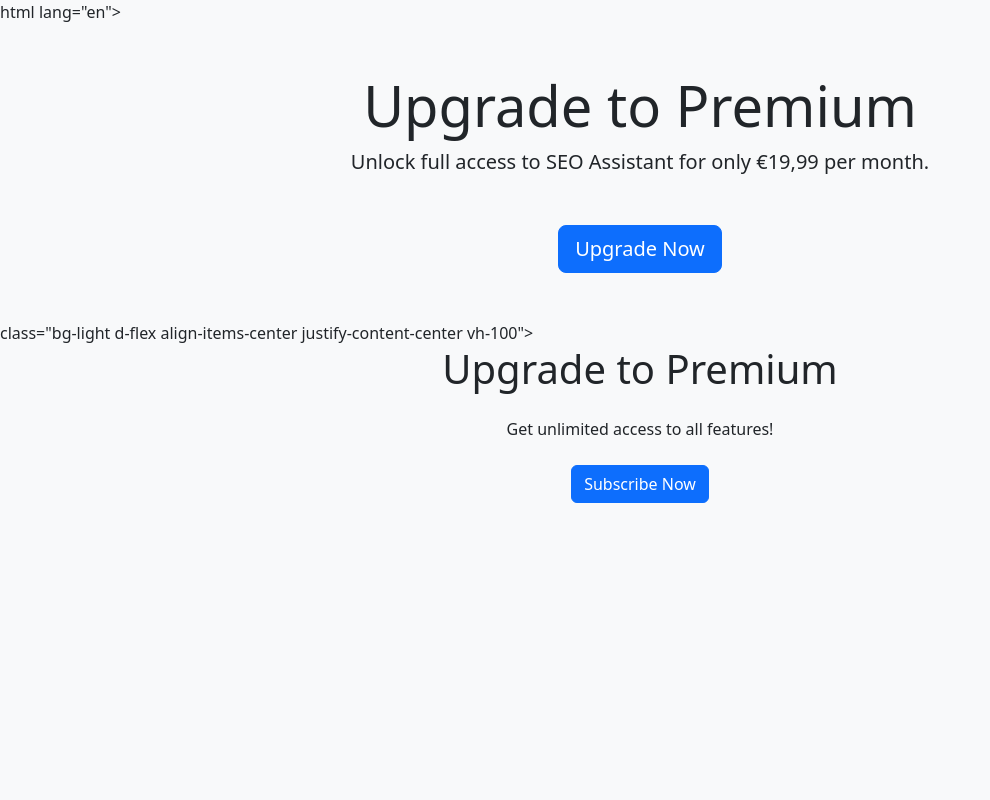
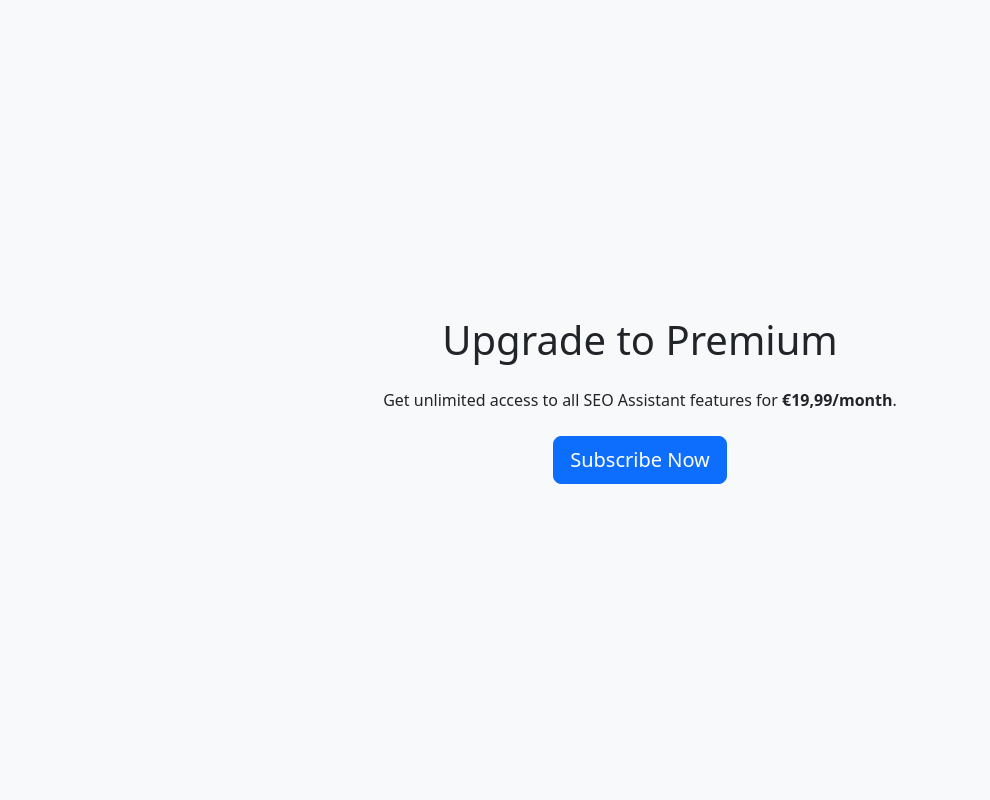
Before and after one commit to IlkerD01/seo-assistant, a Flask app: template flask_backend/templates/subscribe.html in a window 1280 px wide. Shown: the whole page, without its empty margins (0-990 px from the left). Run offline with Flask 3, Linux system fonts and the light colour scheme; the template is opened without the code that fills it: most values are stand-ins (such as "Sample title", 1, 10 or a date in 2020); some libraries are stand-ins or nearby versions.

Commit message:
Update subscribe.html

```diff
--- a/flask_backend/templates/subscribe.html
+++ b/flask_backend/templates/subscribe.html
@@ -1,31 +1,21 @@
 <!DOCTYPE html>
-html lang="en">
+<html lang="en">
 <head>
     <meta charset="UTF-8">
     <title>Upgrade to Premium</title>
     <link href="https://cdn.jsdelivr.net/npm/bootstrap@5.3.3/dist/css/bootstrap.min.css" rel="stylesheet">
+    <script src="https://js.stripe.com/v3/"></script> <!-- Stripe JS -->
 </head>
-<body class="bg-light">
-<div class="container py-5">
-    <div class="text-center mb-5">
-        <h1 class="display-4">Upgrade to Premium</h1>
-        <p class="lead">Unlock full access to SEO Assistant for only <strong>€19,99 per month</strong>.</p>
-    </div>
-    <div class="text-center">
-        <form action="/create-checkout-session" method="POST">
-            <button type="submit" class="btn btn-primary btn-lg">Upgrade Now</button>
-        </form>
-    </div>
-</div>
-</body> class="bg-light d-flex align-items-center justify-content-center vh-100">
+<body class="bg-light d-flex align-items-center justify-content-center vh-100">
+
     <div class="text-center">
         <h1 class="mb-4">Upgrade to Premium</h1>
-        <p class="mb-4">Get unlimited access to all features!</p>
-        <button id="checkout-button" class="btn btn-primary">Subscribe Now</button>
+        <p class="mb-4">Get unlimited access to all SEO Assistant features for <strong>€19,99/month</strong>.</p>
+        <button id="checkout-button" class="btn btn-primary btn-lg">Subscribe Now</button>
     </div>
 
     <script>
-    const stripe = Stripe("{{ stripe_public_key }}");
+        const stripe = Stripe("{{ stripe_public_key }}");  // Jouw publieke sleutel
 
         document.getElementById('checkout-button').addEventListener('click', function () {
             fetch("/create-checkout-session", { method: "POST" })
@@ -43,5 +33,6 @@ html lang="en">
                 });
         });
     </script>
+
 </body>
 </html>
```
Lines whose indentation alone changed are shown as unchanged.
